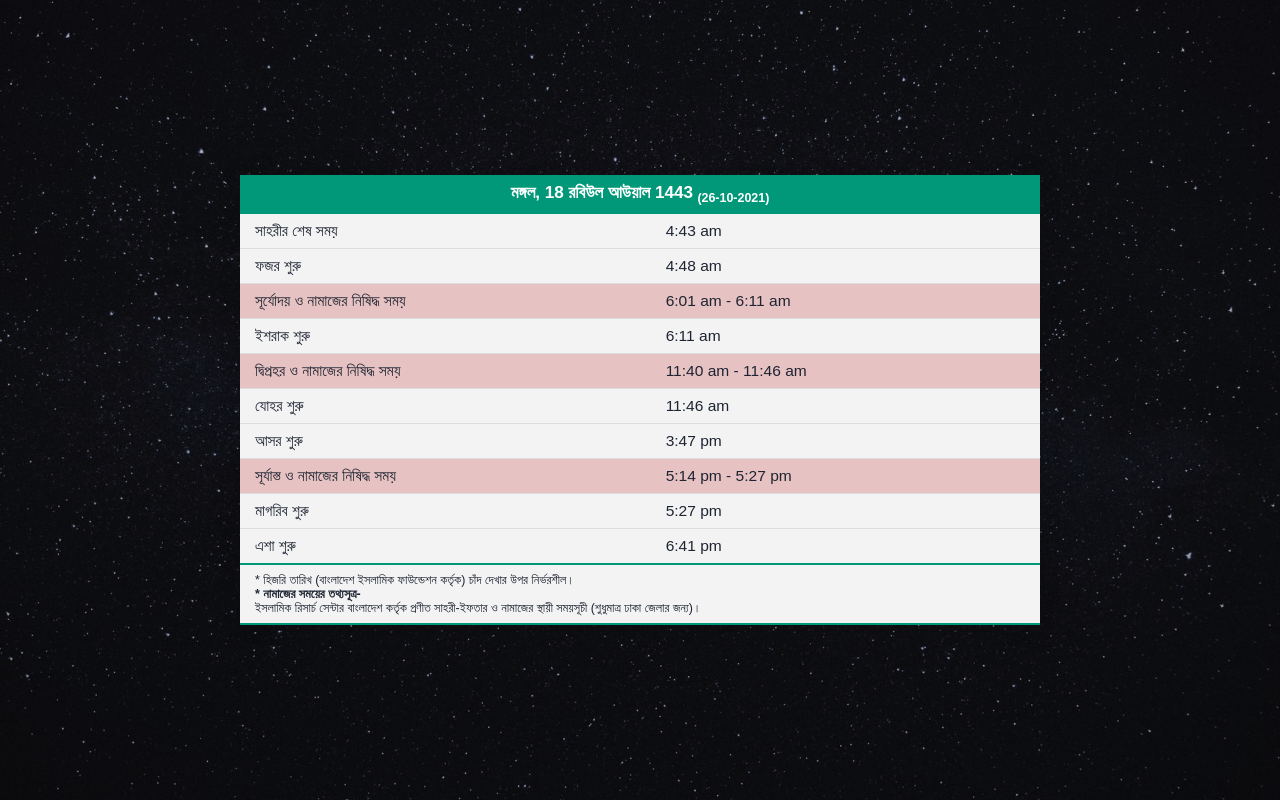
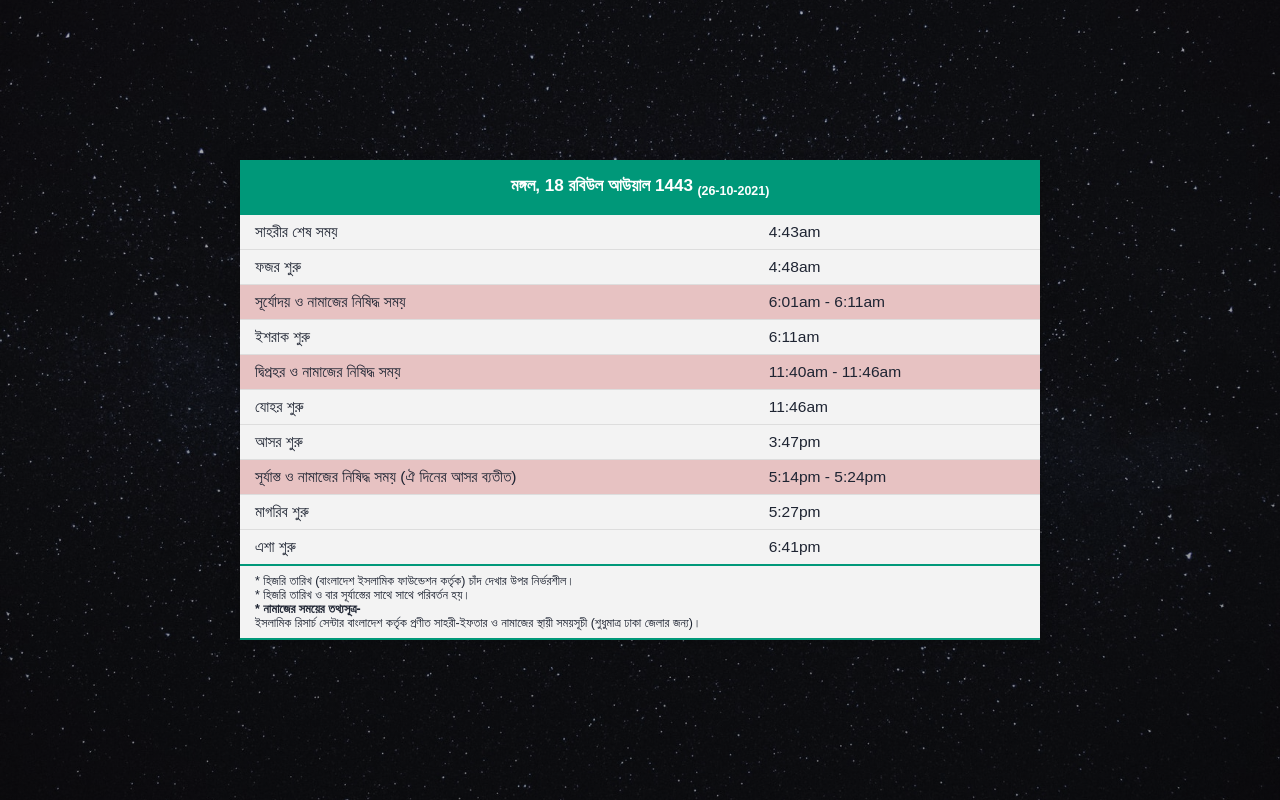
Before and after one commit to JawadN00r/Islamic-Times-PWA, a website: page index.html in a window 1280 px wide. Drawn offline with nearby package versions, Linux system fonts and the light colour scheme; files that its build step writes are made by us from their sources.

Commit message:
html and style updated

```diff
--- a/index.html
+++ b/index.html
@@ -64,7 +64,9 @@
                         <td id="asr-start">6000</td>
                     </tr>
                     <tr id="sunset-forbidden-tr">
-                        <td>সূর্যাস্ত ও নামাজের নিষিদ্ধ সময়</td>
+                        <td>সূর্যাস্ত ও নামাজের নিষিদ্ধ সময়
+                            (ঐ দিনের আসর ব্যতীত)
+                        </td>
                         <td id="sunset-forbidden">6000</td>
                     </tr>
                     <tr id="magrib-start-tr">
@@ -76,8 +78,10 @@
                         <td id="isha-start">6000</td>
                     </tr>
                     <tr id="info-tr">
-                        <td colspan="2" id="info">* হিজরি তারিখ (বাংলাদেশ ইসলামিক ফাউন্ডেশন কর্তৃক)
+                        <td colspan="2" id="info">
+                            * হিজরি তারিখ (বাংলাদেশ ইসলামিক ফাউন্ডেশন কর্তৃক)
                             চাঁদ দেখার উপর নির্ভরশীল।<br>
+                            * হিজরি তারিখ ও বার সূর্যাস্তের সাথে সাথে পরিবর্তন হয়।<br>
                             <b>* নামাজের সময়ের তথ্যসূত্র-</b><br> ইসলামিক রিসার্চ সেন্টার বাংলাদেশ কর্তৃক প্রণীত
                             সাহরী-ইফতার ও নামাজের স্থায়ী সময়সূচী (শুধুমাত্র ঢাকা জেলার জন্য)।
                         </td>
--- a/scripts/index.js
+++ b/scripts/index.js
@@ -21,7 +21,7 @@ function formatAMPM(hours, minutes) {
     hours = hours % 12;
     hours = hours ? hours : 12; // the hour '0' should be '12'
     minutes = minutes < 10 ? '0' + minutes : minutes;
-    var strTime = hours + ':' + minutes + ' ' + ampm;
+    var strTime = hours + ':' + minutes + '' + ampm;
     return strTime;
 }
 
@@ -223,7 +223,7 @@ document.getElementById('asr-start').innerHTML = time;
 hour = salatTimeToday['magribStartHour'];
 minute = salatTimeToday['magribStartMinute'];
 timeStart = addMinutes(hour, minute, FORBIDDEN_TIME_START_BEFORE_MAGHRIB_IN_MINUTE);
-timeEnd = formatAMPM(hour, minute);
+timeEnd = addMinutes(hour, minute, SUNSET_TIME_BEFORE_MAGHRIB_IN_MINUTE);
 time = timeStart + " - " + timeEnd;
 document.getElementById('sunset-forbidden').innerHTML = time;
 
--- a/styles/style.scss
+++ b/styles/style.scss
@@ -96,10 +96,17 @@ body,
     width: 50%;
     box-shadow: 0 0 20px rgba(0, 0, 0, 0.15);
 
-    thead tr {
-        background-color: #009879;
-        color: #ffffff;
-        text-align: center;
+    thead {
+        tr {
+            background-color: #009879;
+            color: #ffffff;
+            text-align: center;
+        }
+
+        th,
+        td {
+            padding: 2% 15px;
+        }
 
         span {
             font-size: 1.1em;
@@ -112,7 +119,7 @@ body,
 
     th,
     td {
-        padding: 8px 15px;
+        padding: 1% 15px;
     }
 
     tbody {
```
